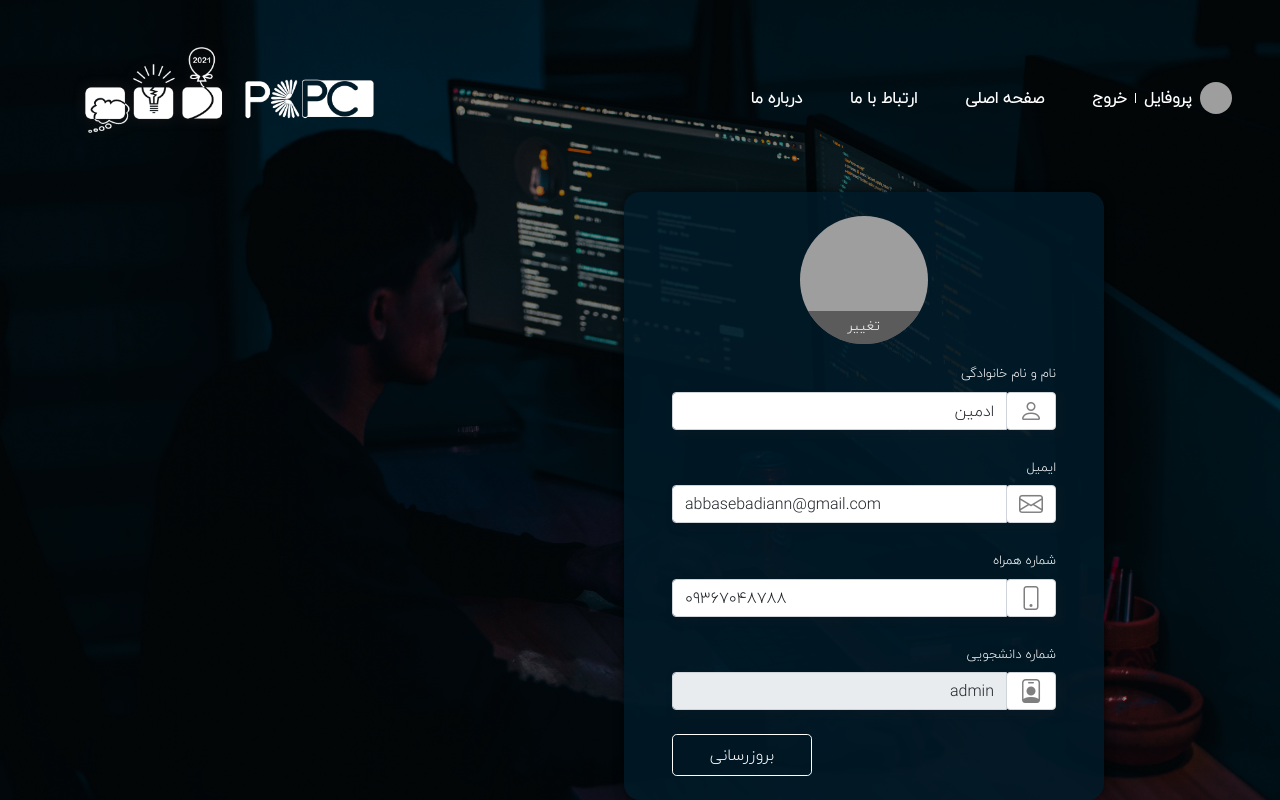
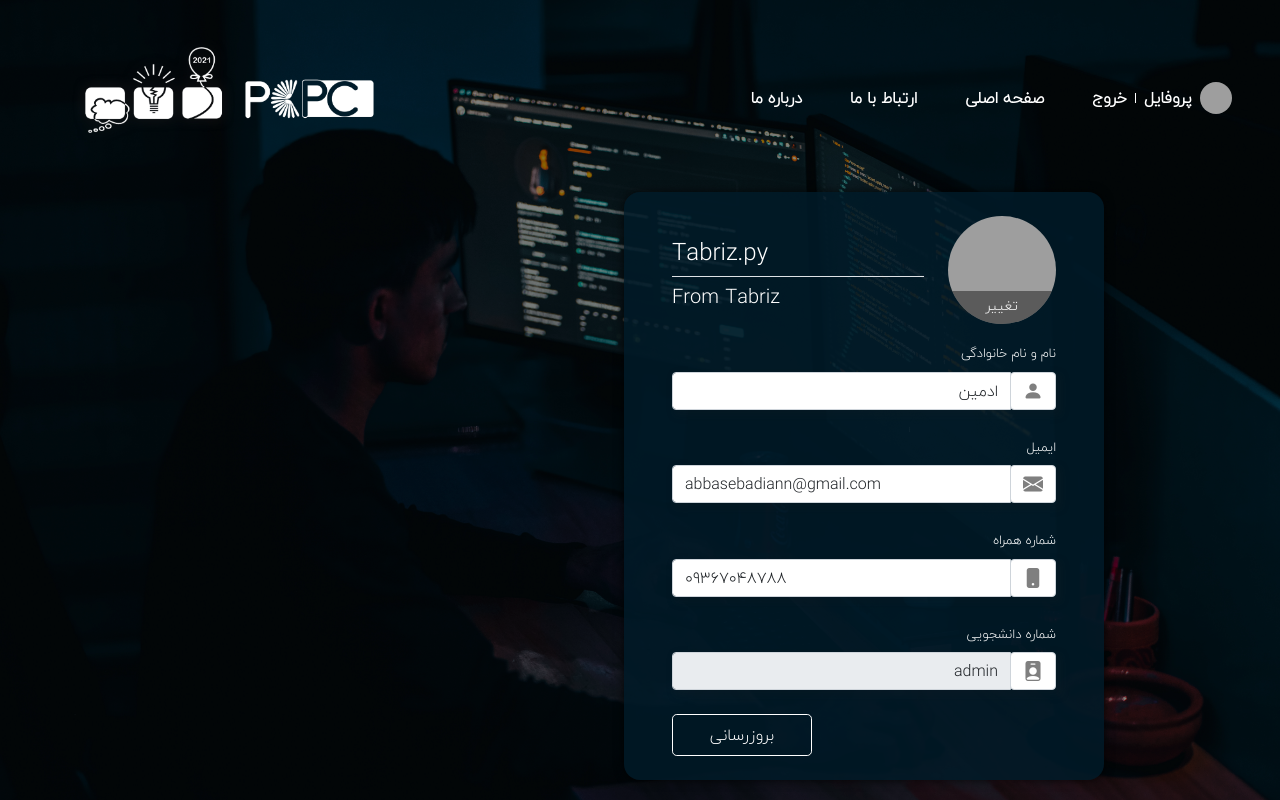
Before and after one commit to abbasEbadian/TabrizAcm, a Flask app: page /profile in a window 1280 px wide. Run offline with Flask 2, Linux system fonts and the light colour scheme; a user stored in the database is signed in; some libraries are stand-ins or nearby versions; grey boxes are pictures that could not be loaded.

Commit message:
Profile page improvements - told by mrs asadi

```diff
--- a/pcpc/static/css/master.css
+++ b/pcpc/static/css/master.css
@@ -170,12 +170,11 @@ td, th{
 #profile_page #avatar_div{
     position: relative;
     overflow: hidden;
-    width: 128px;
-    height: 128px;
+    width: 108px;
+    height: 108px;
     background-size: cover;
     background-repeat: no-repeat;
     background-position: center;
-    margin: 0 auto;
     margin-bottom: 16px;;
     display: flex;
     justify-content: center;align-items: flex-end;
--- a/pcpc/templates/profile.html
+++ b/pcpc/templates/profile.html
@@ -11,16 +11,22 @@
         {% set p = form.phone.process_data(current_user.phone) %}
         <form enctype="multipart/form-data" action="" method="POST" style="z-index:1;" class="profile_container col-12 col-md-6 col-lg-5 p-4 px-md-5 ms-md-5">
             {{ form.hidden_tag() }}
-            <div id="avatar_div" style="background-image: url({{ 'static/'+current_user.image }});" >
-                <small class='help_text'>تغییر</small>
+            <div class="d-flex justify-content-between">
+                <div id="avatar_div" style="background-image: url({{ 'static/'+current_user.image }});" >
+                    <small class='help_text'>تغییر</small>
+                </div>
+                <input type="file" name="image" id="avatar_input" class="d-none" accept=".png, .jpg, .jpeg">
+                <div class="team_info d-flex flex-column justify-content-center align-items-left flex-grow-1 ms-4">
+                    <h4 class="team_name border-bottom pb-2 mb-2 text-white text-end"> Tabriz.py </h4>
+                    <h5 class="team_city text-white text-end"> From Tabriz </h5>
+                </div>
             </div>
-            <input type="file" name="image" id="avatar_input" class="d-none" accept=".png, .jpg, .jpeg">
             <div class="form-group mb-4">
                 {{ form.name.label(class="form-control-label pb-2") }}
                 {%if form.name.errors %}
                     <div class="input-group mb-3 iconed-input-group bg-none shadow-md is-invalid">
                         <div class="input-group-prepend">
-                            <span class="icon input-group-text bi-person h-100 fs-4 text-black-50 bg-white" id="basic-addon1"></span>
+                            <span class="icon input-group-text bi-person-fill h-100 fs-5 text-black-50 bg-white" id="basic-addon1"></span>
                         </div>
                         {{ form.name(class="form-control   ") }}
 
@@ -33,7 +39,7 @@
                 {%else%}
                 <div class="input-group mb-3 iconed-input-group bg-none shadow-md">
                     <div class="input-group-prepend">
-                        <span class="icon input-group-text bi-person  h-100 fs-4 text-black-50 bg-white" id="basic-addon1"></span>
+                        <span class="icon input-group-text bi-person-fill  h-100 fs-5 text-black-50 bg-white" id="basic-addon1"></span>
                     </div>
                     {{ form.name(class="form-control  ") }}
                 </div>
@@ -46,7 +52,7 @@
                 {%if form.email.errors %}
                     <div class="input-group mb-3 iconed-input-group bg-none shadow-md is-invalid">
                         <div class="input-group-prepend">
-                            <span class="icon input-group-text bi-envelope h-100 fs-4 text-black-50 bg-white" id="basic-addon1"></span>
+                            <span class="icon input-group-text bi-envelope-fill h-100 fs-5 text-black-50 bg-white" id="basic-addon1"></span>
                         </div>
                         {{ form.email(class="form-control  ") }}
 
@@ -59,7 +65,7 @@
                 {%else%}
                 <div class="input-group mb-3 iconed-input-group bg-none shadow-md">
                     <div class="input-group-prepend">
-                        <span class="icon input-group-text bi-envelope  h-100 fs-4 text-black-50 bg-white" id="basic-addon1"></span>
+                        <span class="icon input-group-text bi-envelope-fill  h-100 fs-5 text-black-50 bg-white" id="basic-addon1"></span>
                     </div>
                     {{ form.email(class="form-control  ") }}
                 </div>
@@ -72,7 +78,7 @@
                 {%if form.phone.errors %}
                     <div class="input-group mb-3 iconed-input-group bg-none shadow-md is-invalid">
                         <div class="input-group-prepend">
-                            <span class="icon input-group-text bi-phone h-100 fs-4 text-black-50 bg-white" id="basic-addon1"></span>
+                            <span class="icon input-group-text bi-phone-fill h-100 fs-5 text-black-50 bg-white" id="basic-addon1"></span>
                         </div>
                         {{ form.phone(class="form-control  ") }}
 
@@ -85,7 +91,7 @@
                 {%else%}
                 <div class="input-group mb-3 iconed-input-group bg-none shadow-md">
                     <div class="input-group-prepend">
-                        <span class="icon input-group-text bi-phone  h-100 fs-4 text-black-50 bg-white" id="basic-addon1"></span>
+                        <span class="icon input-group-text bi-phone-fill  h-100 fs-5 text-black-50 bg-white" id="basic-addon1"></span>
                     </div>
                     {{ form.phone(class="form-control  ") }}
                 </div>
@@ -98,7 +104,7 @@
                 {% if form.identifier.errors %}
                     <div class="input-group mb-3 iconed-input-group bg-none shadow-md is-invalid">
                         <div class="input-group-prepend">
-                            <span class="icon input-group-text bi-person-badge h-100 fs-4 text-black-50 bg-white" id="basic-addon1"></span>
+                            <span class="icon input-group-text bi-person-badge-fill h-100 fs-5 text-black-50 bg-white" id="basic-addon1"></span>
                         </div>
                         {{ form.identifier(class="form-control   is-invalid") }}
 
@@ -111,13 +117,20 @@
                 {%else%}
                 <div class="input-group mb-3 iconed-input-group bg-none shadow-md">
                     <div class="input-group-prepend">
-                        <span class="icon input-group-text bi-person-badge  h-100 fs-4 text-black-50 bg-white" id="basic-addon1"></span>
+                        <span class="icon input-group-text bi-person-badge-fill  h-100 fs-5 text-black-50 bg-white" id="basic-addon1"></span>
                     </div>
                     {{ form.identifier(class="form-control  disabled") }}
                 </div>
                 {%endif%}
             </div>
-            {{ form.submit(class="btn btn-simple btn-lg fs-6 border-white text-white border float-end")}}
+            <div class="form-group  d-flex justify-content-center align-items-center">
+                {% with messages = get_flashed_messages() %}
+                    {% for m in messages%}
+                        <span class="text-white">{{ m }}</span>
+                    {% endfor %}
+                {% endwith %}
+                {{ form.submit(class="btn btn-simple btn-lg fs-6 border-white text-white border ms-auto")}}
+            </div>
         </form>
     </header>
 </div>
```
